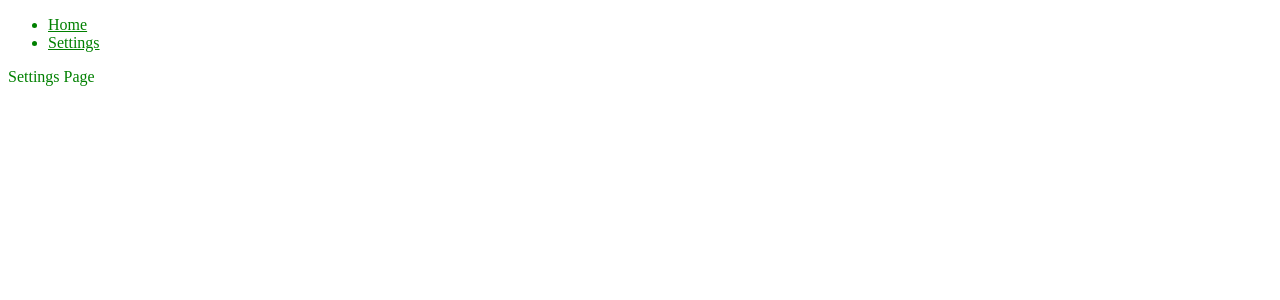
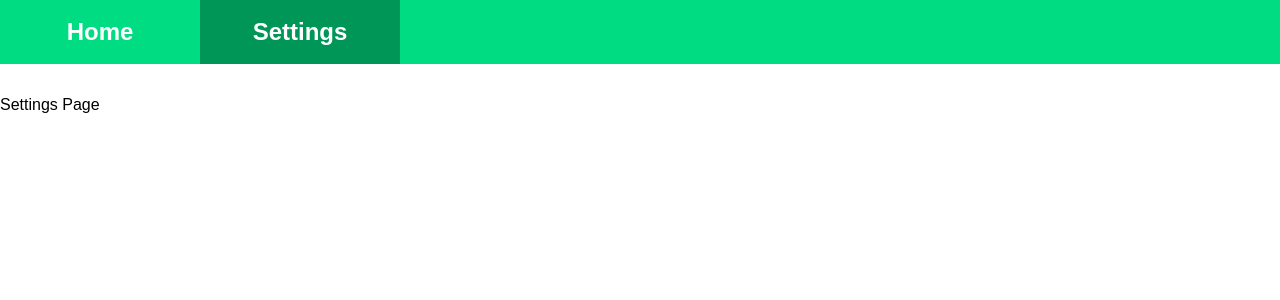
Before and after one commit to LeoLu0602/vue-take-home, a Nuxt app: page /settings in a window 1280 px wide. Shown: the top 300 px of the page. Built offline with nearby package versions, Linux system fonts and the light colour scheme.

Commit message:
feat: finish navigation bar

```diff
--- a/assets/scss/main.scss
+++ b/assets/scss/main.scss
@@ -1,3 +1,44 @@
 * {
-  color: green;
+  box-sizing: border-box;
+  margin: 0;
+  padding: 0;
+  font-family: sans-serif;
 }
+
+nav {
+  ul {
+    display: flex;
+    position: absolute;
+    top: 0;
+    left: 0;
+    justify-content: flex-start;
+    background-color: #00dc82;
+    width: 100%;
+    height: 4rem;
+    list-style-type: none;
+  }
+
+  li {
+    width: 200px;
+  }
+
+  a {
+    color: white;
+    font-weight: bold;
+    font-size: 1.5rem;
+    text-decoration: none;
+    width: 100%;
+    height: 100%;
+    display: flex;
+    justify-content: center;
+    align-items: center;
+  }
+}
+
+.active {
+  background-color: #009658;
+}
+
+main {
+  padding-top: 6em;
+}
--- a/pages/index.vue
+++ b/pages/index.vue
@@ -1,23 +1,24 @@
 <script setup lang="ts">
-const users = await useFetch(
+import type { RouteLocationNormalizedLoaded } from 'vue-router';
+
+const route: RouteLocationNormalizedLoaded = useRoute();
+const isActive: boolean = route.fullPath === '/';
+const { data: users } = await useFetch(
   'https://mocki.io/v1/fdb05063-4e7d-4db0-a7d6-a0e30eebd942'
 );
 </script>
 
 <template>
-  <div>
   <header>
     <nav>
       <ul>
-          <li><NuxtLink to="/">Home</NuxtLink></li>
+        <li :class="{ active: isActive }"><NuxtLink to="/">Home</NuxtLink></li>
         <li><NuxtLink to="/settings">Settings</NuxtLink></li>
       </ul>
     </nav>
   </header>
   <main>
-      Home Page
     <section>{{ users }}</section>
   </main>
   <footer></footer>
-  </div>
 </template>
--- a/pages/settings.vue
+++ b/pages/settings.vue
@@ -1,9 +1,18 @@
+<script setup lang="ts">
+import type { RouteLocationNormalizedLoaded } from 'vue-router';
+
+const route: RouteLocationNormalizedLoaded = useRoute();
+const isActive: boolean = route.fullPath === '/settings';
+</script>
+
 <template>
   <header>
     <nav>
       <ul>
         <li><NuxtLink to="/">Home</NuxtLink></li>
-        <li><NuxtLink to="/settings">Settings</NuxtLink></li>
+        <li :class="{ active: isActive }">
+          <NuxtLink to="/">Settings</NuxtLink>
+        </li>
       </ul>
     </nav>
   </header>
```
Lines whose indentation alone changed are shown as unchanged.
